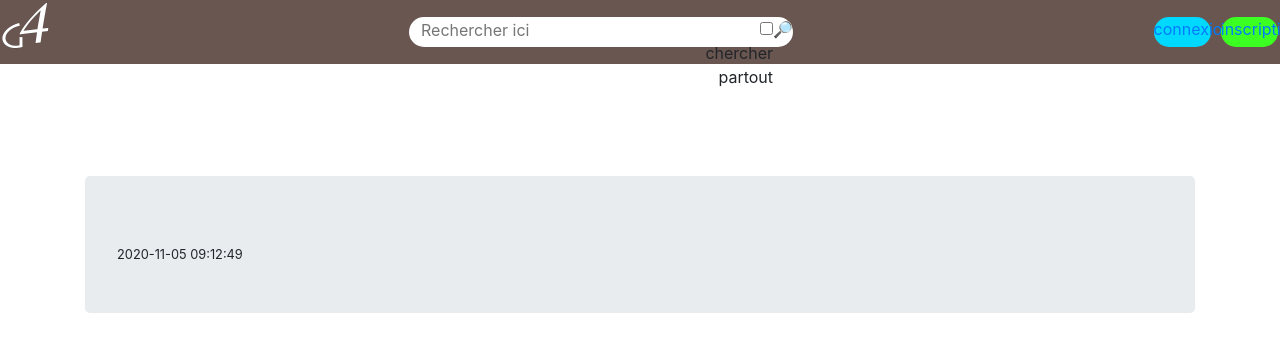
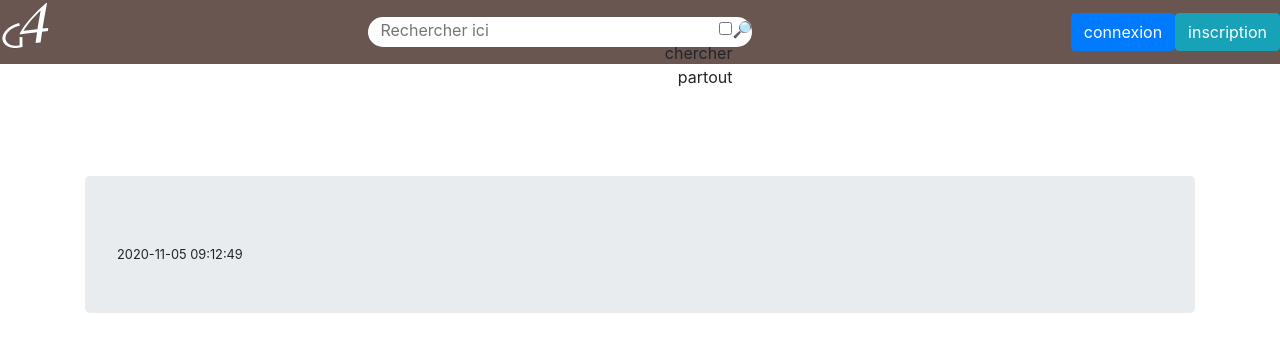
Before and after one commit to delpivarleandre/Institut-g4-ing1-Projet1, a Symfony app: template templates/toutUtilisateur/detailArticleSelection.html.twig in a window 1280 px wide. Shown: the top 352 px of the page. Run offline with Twig, Linux system fonts and the light colour scheme; the template is opened without the code that fills it, so the values that code supplies are empty; some libraries are stand-ins or nearby versions.

Commit message:
du bootstrap PARTOUT!!!!

```diff
--- a/public/css/main.css
+++ b/public/css/main.css
@@ -57,52 +57,11 @@ header {
 }
 
 .connection {
-  width: 10%;
+  width: auto;
   display: flex;
-  align-items: flex-start;
+  align-items: center;
   flex-direction: row;
   justify-content: space-around;
-}
-
-.login {
-  align-self: center;
-  display: flexbox;
-  width:45%;
-  height: 30px;
-  background-color: rgb(0, 217, 255);
-  border-bottom-left-radius: 15px;
-  border-bottom-right-radius: 15px;
-  border-top-left-radius: 15px;
-  border-top-right-radius: 15px;
-  margin-right: 5%;
-  text-align: center;
-}
-
-.logout {
-  align-self: center;
-  display: flexbox;
-  width:55%;
-  height: 30px;
-  background-color: red;
-  border-bottom-left-radius: 15px;
-  border-bottom-right-radius: 15px;
-  border-top-left-radius: 15px;
-  border-top-right-radius: 15px;
-  margin-right: 5%;
-  text-align: center;
-}
-
-.signup {
-  align-self: center;
-  display: flexbox;
-  width:45%;
-  height: 30px;
-  background-color: rgb(60, 255, 34);
-  border-bottom-left-radius: 15px;
-  border-bottom-right-radius: 15px;
-  border-top-left-radius: 15px;
-  border-top-right-radius: 15px;
-  text-align: center;
 }
 
 .paddingh1 {
--- a/templates/toutUtilisateur/connexion.html.twig
+++ b/templates/toutUtilisateur/connexion.html.twig
@@ -1,6 +1,6 @@
 {% if app.user %}
-    <a href="/logout" class="logout">déconnexion</a>
+    <a href="/logout" class="btn btn-danger">déconnexion</a>
   {% else %}
-    <a href="/login" class="login">connexion</a>
-    <a href="/register" class="signup">inscription</a>
+    <a href="/login" class="btn btn-primary">connexion</a>
+    <a href="/register" class="btn btn-info">inscription</a>
 {% endif %}
--- a/templates/toutUtilisateur/detailArticleSelection.html.twig
+++ b/templates/toutUtilisateur/detailArticleSelection.html.twig
@@ -20,8 +20,8 @@
 		{% if app.user %}
 			<div class="jumbotron mt-2">
 				<form method="post" action="/commentArticle/{{article[0].id}}">
-					<input type="text" name="comment" placeholder="commentez ici!">
-					<button>poster le commentaire</button>
+					<textarea class="form-control" aria-label="With textarea"></textarea>
+					<button class="btn btn-secondary">poster le commentaire</button>
 				</form>
 			</div>
 		{% endif %}
```
